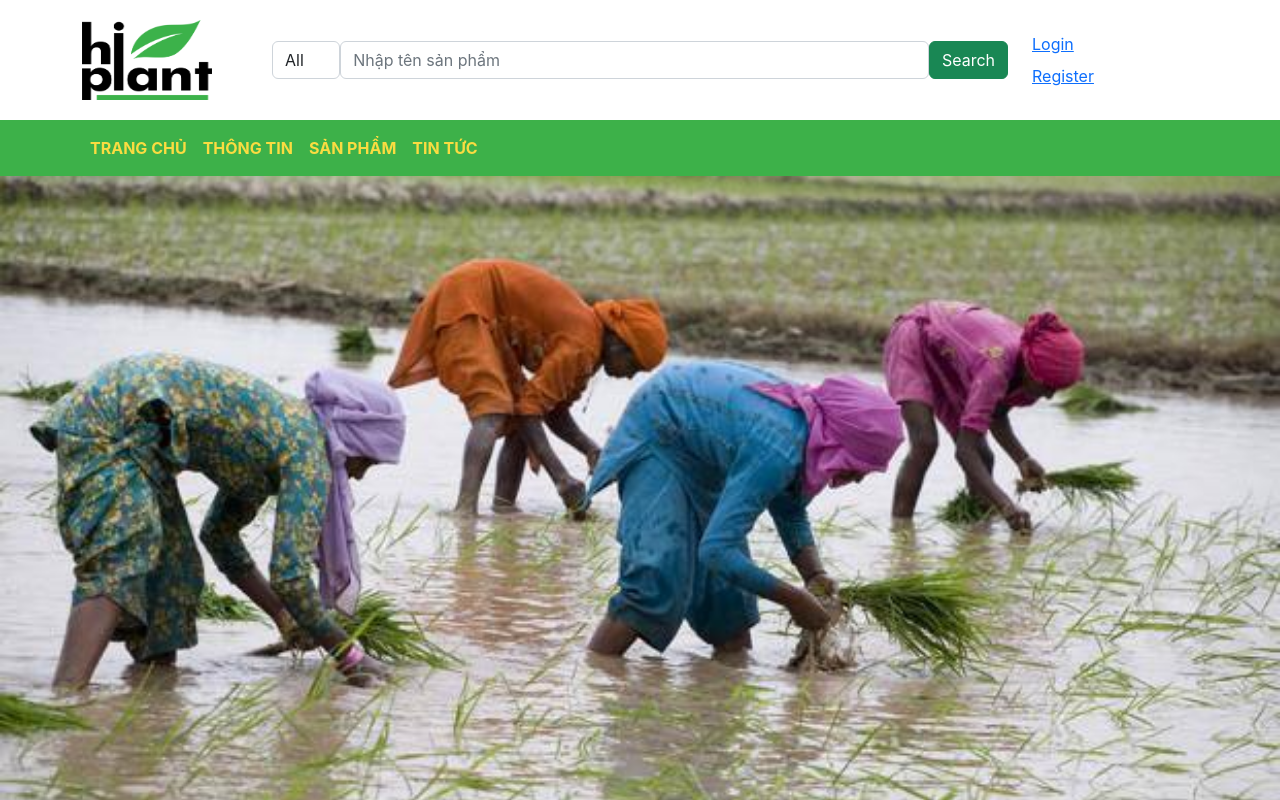
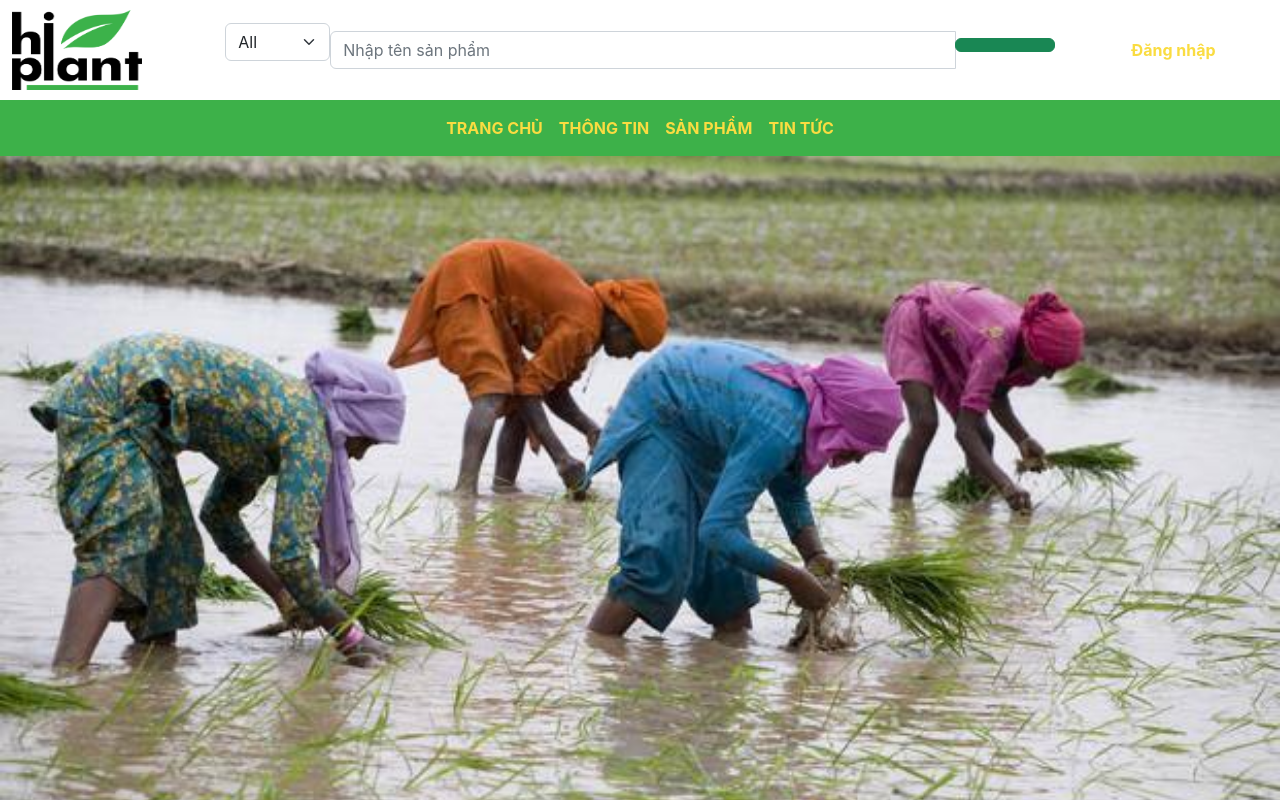
Before and after one commit to truongnl28/Hi-Plant, a React (Create React App) app: page / in a window 1280 px wide. Shown: the top 800 px of the page. Built offline with nearby package versions, Linux system fonts and the light colour scheme; the HTML template or start-up script is replaced by a standard one.

Commit message:
update header

```diff
--- a/package.json
+++ b/package.json
@@ -3,6 +3,8 @@
   "version": "0.1.0",
   "private": true,
   "dependencies": {
+    "@fortawesome/free-solid-svg-icons": "^6.4.0",
+    "@fortawesome/react-fontawesome": "^0.2.0",
     "@testing-library/jest-dom": "^5.16.5",
     "@testing-library/react": "^13.4.0",
     "@testing-library/user-event": "^13.5.0",
--- a/src/App.css
+++ b/src/App.css
@@ -1,5 +1,5 @@
 .header-top{
-  margin: 20px auto;
+  margin: 10px auto;
 }
 .navbar-dark {
   background-color: #3db149;
@@ -12,6 +12,6 @@
 .footer{
   background-color: #3db149;
   color: #fff;
-  margin: 10px auto;
+  margin: 10px auto 0;
   padding: 20px 0px;
 }
--- a/src/components/HeaderComponent.js
+++ b/src/components/HeaderComponent.js
@@ -1,6 +1,5 @@
 import React, { useEffect, useRef, useState } from 'react';
-import { Navbar, NavbarBrand, Nav, NavbarToggler, Collapse, NavItem } from 'reactstrap';
-import { Container, Row, Col, Form, Button } from 'react-bootstrap';
+import { Navbar, NavbarBrand, Nav, NavbarToggler, Collapse, NavItem, Container, Row, Col, Form, FormGroup, Input, Button } from 'reactstrap';
 import { NavLink } from 'react-router-dom';
 import Slider from 'react-slick';
 import 'slick-carousel/slick/slick.css';
@@ -36,40 +35,42 @@ const Header = () => {
 
    return (
       <React.Fragment>
-         <Container className='header-top'>
+         <Container fluid className='header-top'>
             <Row className="align-items-center">
                <Col sm={2}>
                   <img src="assets/images/logo.png" height="80" width="130" alt="Logo" />
                </Col>
-               <Col sm={8}>
-                  <Form inline className="d-flex justify-content-between align-items-center">
-                     <Form.Group controlId="category" className="mr-2">
-                        <Form.Control as="select">
+               <Col sm={6} md={8}>
+                  <Form inline className="d-flex justify-content-center align-items-center">
+                     <FormGroup className="mr-2" style={{width: '120px'}}>
+                        <Input type="select" className="form-control">
                            <option>All</option>
                            <option>Ớt</option>
                            <option>Rau</option>
                            <option>Trái cây</option>
                            <option>Củ</option>
-                        </Form.Control>
-                     </Form.Group>
-                     <Form.Control type="text" placeholder="Nhập tên sản phẩm" className="mr-2" />
-                     <Button variant="success" type="submit">Search</Button>
+                        </Input>
+                     </FormGroup>
+                     <div className="input-group">
+                        <Input type="text" placeholder="Nhập tên sản phẩm" className="form-control mr-2" />
+                        <div className="input-group-append">
+                           <Button color="success" type="submit" style={{width: '100px'}}>
+                              <span className="fa fa-search"></span>
+                           </Button>
+                        </div>
+                     </div>
                   </Form>
                </Col>
-               <Col sm={2} className="text-left">
-                  <div className="d-flex flex-column align-items-start">
-                     <i className="fa fa-user fa-lg" style={{ fontSize: '40px' }} />
-                     <a href="#" className="mb-2">Login</a>
-                     <a href="#">Register</a>
-                  </div>
+               <Col sm={4} md={2} className="d-flex align-items-center justify-content-center">
+                  <NavLink className="nav-link" to="/login">
+                     <span className="fa fa-user fa-lg"></span> Đăng nhập
+                  </NavLink>
                </Col>
             </Row>
          </Container>
-         <Navbar dark expand="md" >
-            <div className="container">
-               <div className='row'>
+         <Navbar dark expand="md">
             <NavbarToggler onClick={toggleNav} />
-                  <Collapse isOpen={isNavOpen} navbar>
+            <Collapse isOpen={isNavOpen} navbar className="d-flex justify-content-center align-items-center">
                <Nav navbar>
                   <NavItem>
                      <NavLink className="nav-link" to="/home">
@@ -93,8 +94,6 @@ const Header = () => {
                   </NavItem>
                </Nav>
             </Collapse>
-               </div>
-            </div>
          </Navbar>
          <div className="jumbotron">
             <Slider {...settings} ref={sliderRef}>
```
Also changed, not shown: src/components/InformationComponent.js (deleted, +0 -35 lines), 1 other file (tests, documents, lock files or other folders). Lines whose indentation alone changed are shown as unchanged.
